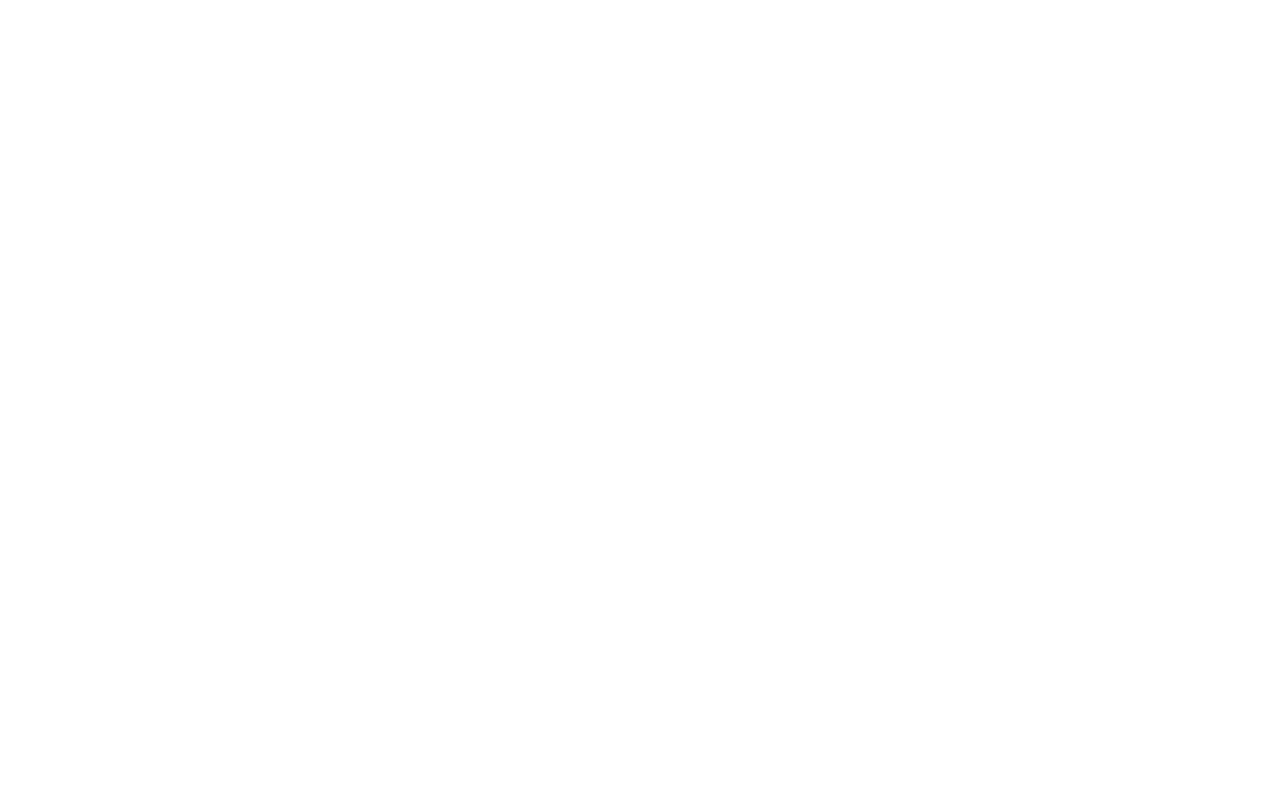
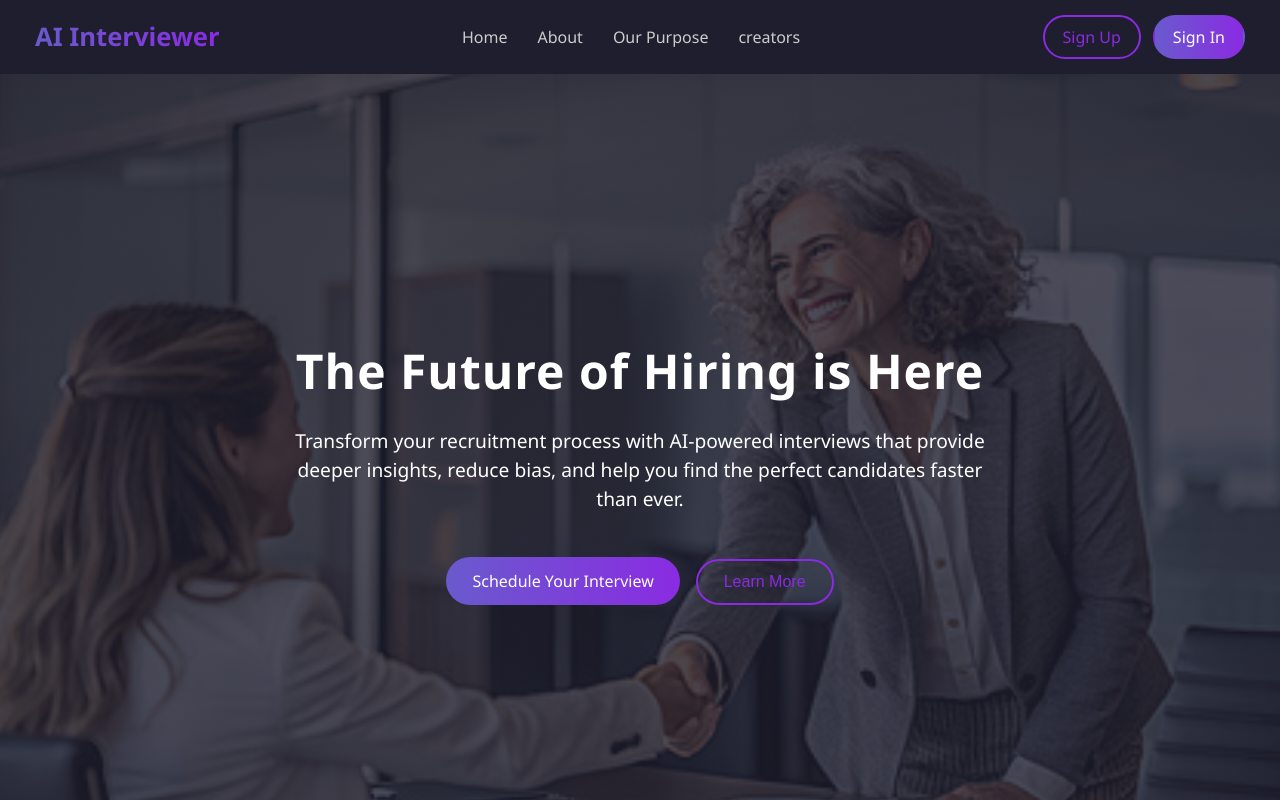
Before and after one commit to pratham-asthana/Nirvana-, a React (Vite) app in the folder frontend/Disha-app/: page / in a window 1280 px wide. Before the commit this address had no page. Shown: the top 800 px of the page. Built offline with nearby package versions, Linux system fonts and the light colour scheme.

Commit message:
updates in navigation

```diff
--- a/frontend/Disha-app/src/App.jsx
+++ b/frontend/Disha-app/src/App.jsx
@@ -3,10 +3,6 @@
 import "./App.css";
 import SignIn from "./login/SignIn";
 import SignUp from "./login/SignUp";
-import Navbar from "./components/Navbar/Navbar";
-import Hero from "./components/Hero/Hero";
-import About from "./components/About/About";
-import Purpose from "./components/Purpose/Purpose";
 import Instructions from "./instructions/Instructions";
 import Interview from "./components/Interview";
 import Landing from "./components/Landing";
@@ -17,7 +13,7 @@
     <div className="App">
       <Router>
         <Routes>
-          <Route path="/landing" element={<Landing />}></Route>
+          <Route path="/" element={<Landing />}></Route>
           <Route path="/domain" element={<Domain />}></Route>
           <Route path="/interview" element={<Interview />}></Route>
           <Route path="/signIn" element={<SignIn />} />
--- a/frontend/Disha-app/src/components/Hero/Hero.jsx
+++ b/frontend/Disha-app/src/components/Hero/Hero.jsx
@@ -6,15 +6,19 @@
   <section
     className="hero"
     style={{
-      backgroundImage: `linear-gradient(rgba(30,30,47,0.8), rgba(30,30,47,0.8)), url(${heroBg})`
+      backgroundImage: `linear-gradient(rgba(30,30,47,0.8), rgba(30,30,47,0.8)), url(${heroBg})`,
     }}
   >
     <div className="hero-content">
       <h1 className="hero-title">The Future of Hiring is Here</h1>
       <p className="hero-text">
-        Transform your recruitment process with AI-powered interviews that provide deeper insights, reduce bias, and help you find the perfect candidates faster than ever.
+        Transform your recruitment process with AI-powered interviews that
+        provide deeper insights, reduce bias, and help you find the perfect
+        candidates faster than ever.
       </p>
-      <a href="/domain-selection" className="hero-btn">Schedule Your Interview</a>
+      <a href="/domain" className="hero-btn">
+        Schedule Your Interview
+      </a>
       <button className="hero-btn-alt">Learn More</button>
     </div>
   </section>
--- a/frontend/Disha-app/src/components/Navbar/Navbar.jsx
+++ b/frontend/Disha-app/src/components/Navbar/Navbar.jsx
@@ -23,10 +23,10 @@
           </li>
         </ul>
         <div className="nav-buttons">
-          <Link to="/login/signUp" className="btn btn-outline">
+          <Link to="/signUp" className="btn btn-outline">
             Sign Up
           </Link>
-          <Link to="/login/signIn" className="btn btn-primary">
+          <Link to="signIn" className="btn btn-primary">
             Sign In
           </Link>
         </div>
```
